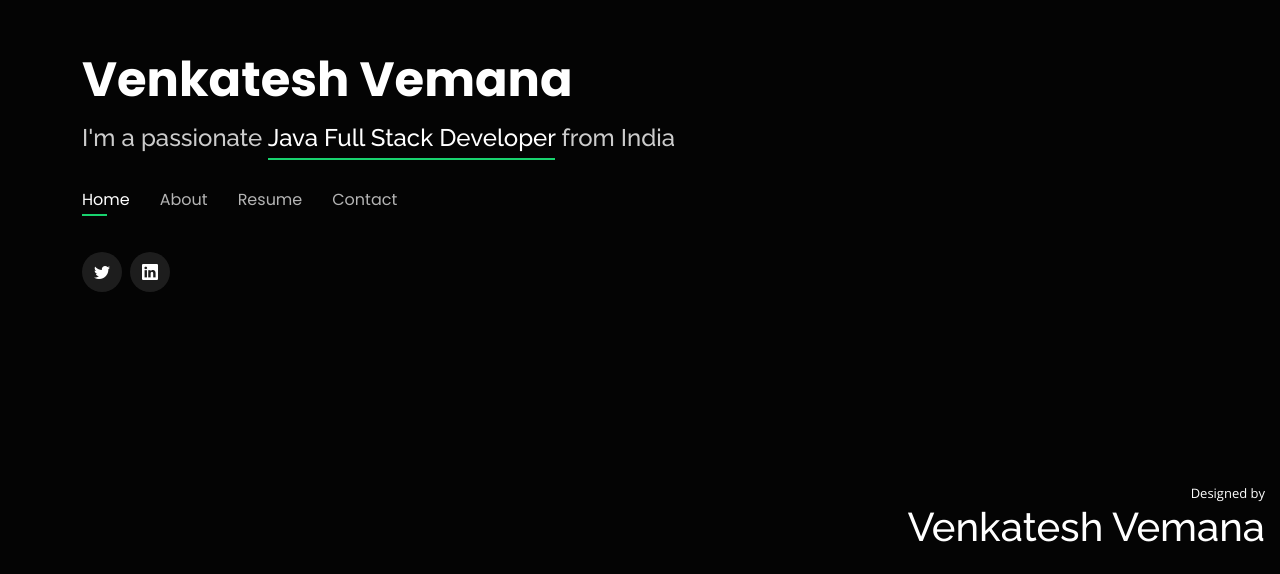
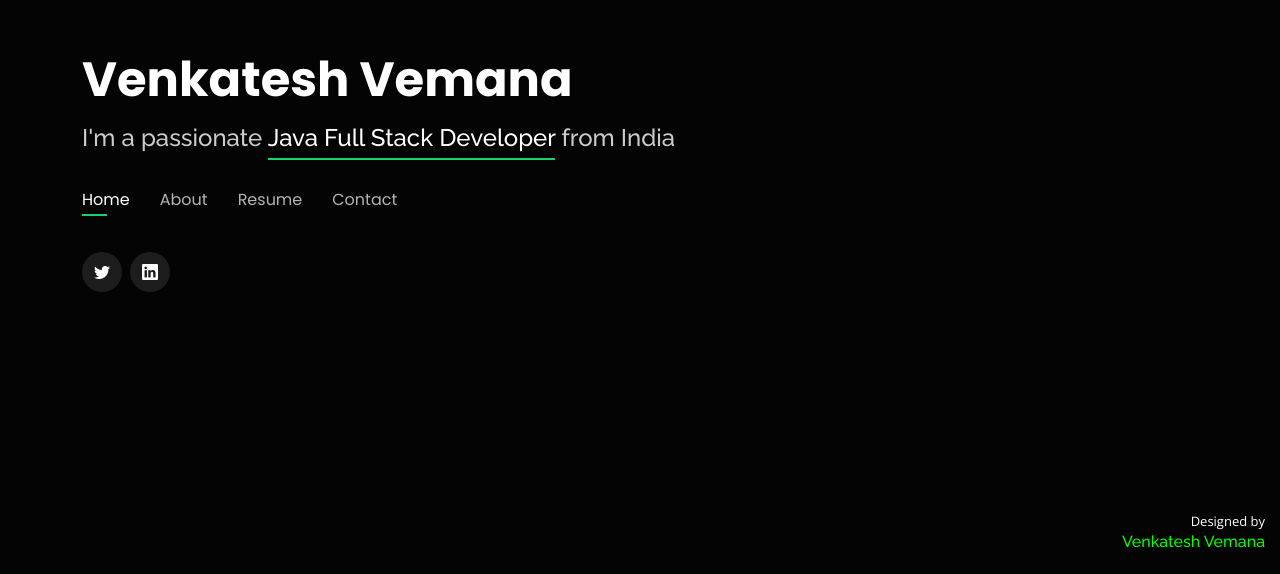
Before and after one commit to vemanavenkatesh137/vemanavenkatesh137.github.io, a plain HTML site: page index.html in a window 1280 px wide. Shown: the part 226-800 px from the top of the page. Drawn offline with nearby package versions, Linux system fonts and the light colour scheme; a web font is replaced by a local one.

Commit message:
update index.html
changed tag from h1 to h6

```diff
--- a/index.html
+++ b/index.html
@@ -743,7 +743,7 @@
     <!-- You can delete the links only if you purchased the pro version. -->
     <!-- Licensing information: https://bootstrapmade.com/license/ -->
     <!-- Purchase the pro version with working PHP/AJAX contact form: https://bootstrapmade.com/personal-free-resume-bootstrap-template/ -->
-    Designed by <h1>Venkatesh Vemana</h1>
+    Designed by <h6>Venkatesh Vemana</h6>
   </div>
 
   <!-- Vendor JS Files -->
```
